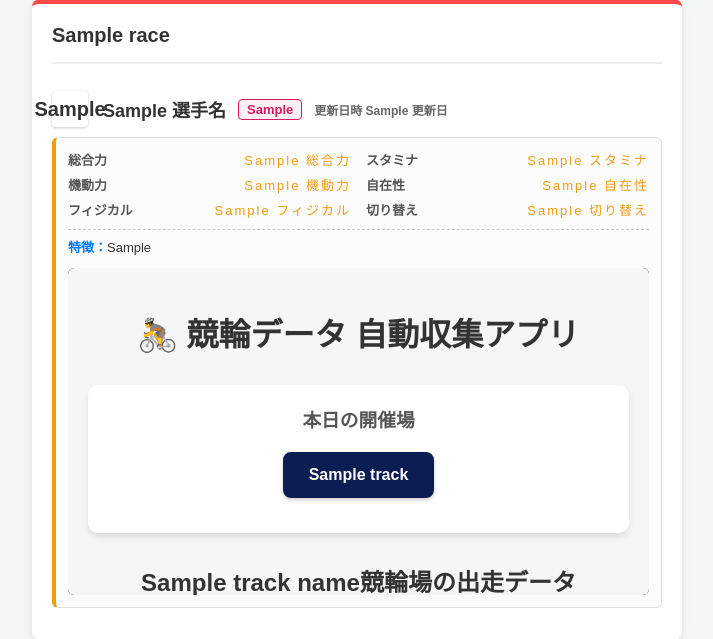
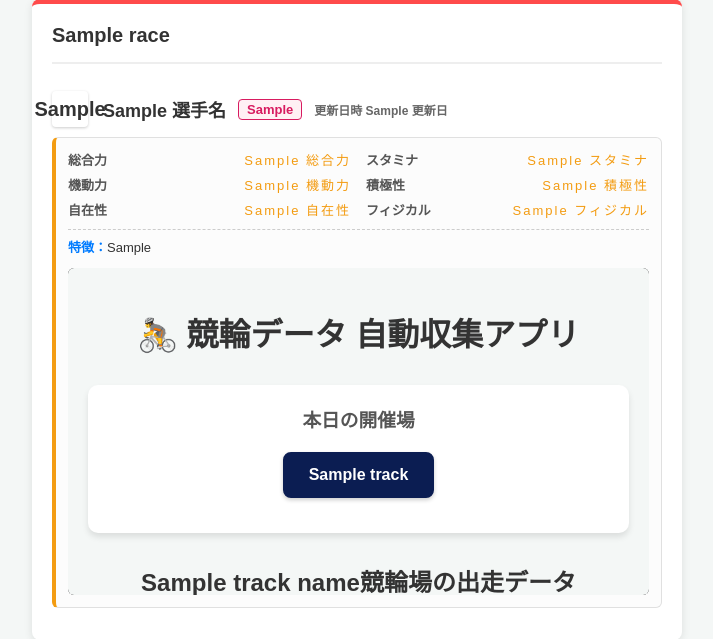
Before and after one commit to noguchi662457/keirin-app, a Flask app: template templates/index.html in a window 1280 px wide. Shown: the part 361-1000 px from the top of the page, without its empty margins (283-996 px from the left). Run offline with Flask 3, Linux system fonts and the light colour scheme; the template is opened without the code that fills it: most values are stand-ins (such as "Sample title", 1, 10 or a date in 2020).

Commit message:
Update index.html

```diff
--- a/templates/index.html
+++ b/templates/index.html
@@ -296,9 +296,9 @@
                                             <div class="stat"><span class="label">総合力</span><span class="stars">{{ racer['sheet_info']['総合力'] }}</span></div>
                                             <div class="stat"><span class="label">スタミナ</span><span class="stars">{{ racer['sheet_info']['スタミナ'] }}</span></div>
                                             <div class="stat"><span class="label">機動力</span><span class="stars">{{ racer['sheet_info']['機動力'] }}</span></div>
+                                            <div class="stat"><span class="label">積極性</span><span class="stars">{{ racer['sheet_info']['積極性'] }}</span></div>
                                             <div class="stat"><span class="label">自在性</span><span class="stars">{{ racer['sheet_info']['自在性'] }}</span></div>
                                             <div class="stat"><span class="label">フィジカル</span><span class="stars">{{ racer['sheet_info']['フィジカル'] }}</span></div>
-                                            <div class="stat"><span class="label">切り替え</span><span class="stars">{{ racer['sheet_info']['切り替え'] }}</span></div>
                                         </div>
                                         <div class="feature-text">
                                             <strong style="color:#007bff;">特徴：</strong>{{ racer['sheet_info']['特徴'] }}
```
